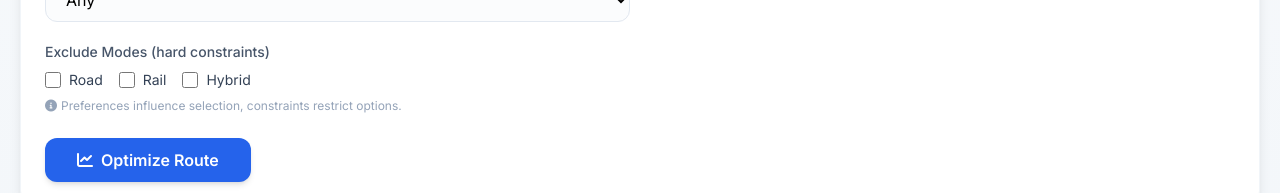
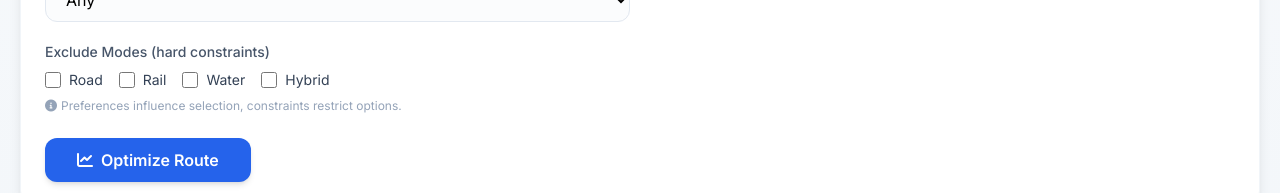
Before and after one commit to kvb1201/LogiFlow-Solution-Challenge-2026, a React (Vite) app in the folder frontend/: page / in a window 1280 px wide. Shown: the part 432-625 px from the top of the page. Built offline with nearby package versions, Linux system fonts and the light colour scheme.

Commit message:
feat: add water transport mode and update related components for route optimization

```diff
--- a/frontend/src/components/InputForm.jsx
+++ b/frontend/src/components/InputForm.jsx
@@ -104,7 +104,7 @@ const InputForm = ({
                   setExcludedModes([]);
                 } else {
                   // exclude all other modes except selected
-                  const all = ["road", "rail", "hybrid"];
+                  const all = ["road", "rail", "water", "hybrid"];
                   const keep = val.toLowerCase();
                   const exclude = all.filter((m) => m !== keep);
                   setExcludedModes(exclude);
@@ -118,6 +118,7 @@ const InputForm = ({
               <option value="Any">Any</option>
               <option value="Road">Road</option>
               <option value="Rail">Rail</option>
+              <option value="Water">Water</option>
               <option value="Hybrid">Hybrid</option>
             </select>
             <p className="text-xs text-slate-400 mt-2">
@@ -136,6 +137,7 @@ const InputForm = ({
               <option value="Any">Any</option>
               <option value="Road">Road</option>
               <option value="Rail">Rail</option>
+              <option value="Water">Water</option>
               <option value="Hybrid">Hybrid</option>
             </select>
           </div>
@@ -145,7 +147,7 @@ const InputForm = ({
         <div className="mt-5">
           <label className="block text-sm font-medium text-slate-600 mb-2">Exclude Modes (hard constraints)</label>
           <div className="flex flex-wrap gap-4">
-            {['Road', 'Rail', 'Hybrid'].map((mode) => (
+            {['Road', 'Rail', 'Water', 'Hybrid'].map((mode) => (
               <label key={mode} className="inline-flex items-center gap-2 text-sm text-slate-700">
                 <input
                   type="checkbox"
--- a/frontend/src/components/MapView.jsx
+++ b/frontend/src/components/MapView.jsx
@@ -115,6 +115,7 @@ const MapView = ({ segments, sourceName, destName }) => {
         <div class="text-xs font-semibold text-slate-700 mb-1">Transport modes</div>
         <div class="flex items-center gap-2"><span style="background:#3b82f6; width:16px; height:4px; display:inline-block; border-radius:2px;"></span> Road</div>
         <div class="flex items-center gap-2"><span style="background:#10b981; width:16px; height:4px; display:inline-block; border-radius:2px;"></span> Rail</div>
+        <div class="flex items-center gap-2"><span style="background:#06b6d4; width:16px; height:4px; display:inline-block; border-radius:2px;"></span> Water</div>
         <div class="flex items-center gap-2"><span style="background:#f59e0b; width:16px; height:4px; display:inline-block; border-radius:2px;"></span> Hybrid</div>
         <div class="mt-1 text-xs text-slate-500"><i class="fas fa-location-dot"></i> Source &nbsp;&nbsp; <i class="fas fa-flag-checkered"></i> Destination</div>
       `;
--- a/frontend/src/utils/constants.js
+++ b/frontend/src/utils/constants.js
@@ -19,8 +19,9 @@ export const cityCoordinates = {
 
 // Mode -> color mapping for polylines
 export const modeColor = {
-  "Road": "#3b82f6",    // blue
-  "Rail": "#10b981",    // green
-  "Hybrid": "#f59e0b",  // orange
+  "Road": "#3b82f6",     // blue
+  "Rail": "#10b981",     // green
+  "Water": "#06b6d4",    // cyan
+  "Hybrid": "#f59e0b",   // orange
   "Intermodal": "#8b5cf6"
 };
```
Also changed, not shown: 1 other file (tests, documents, lock files or other folders).
